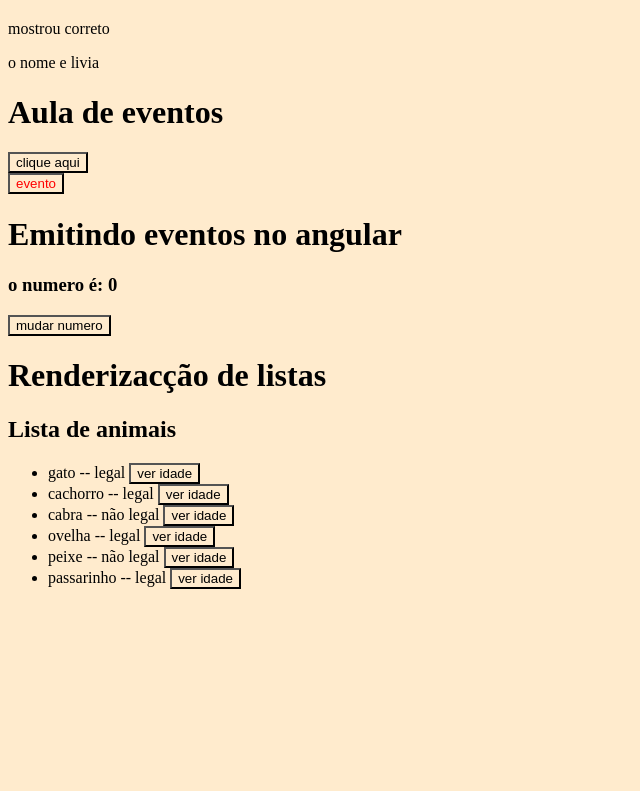
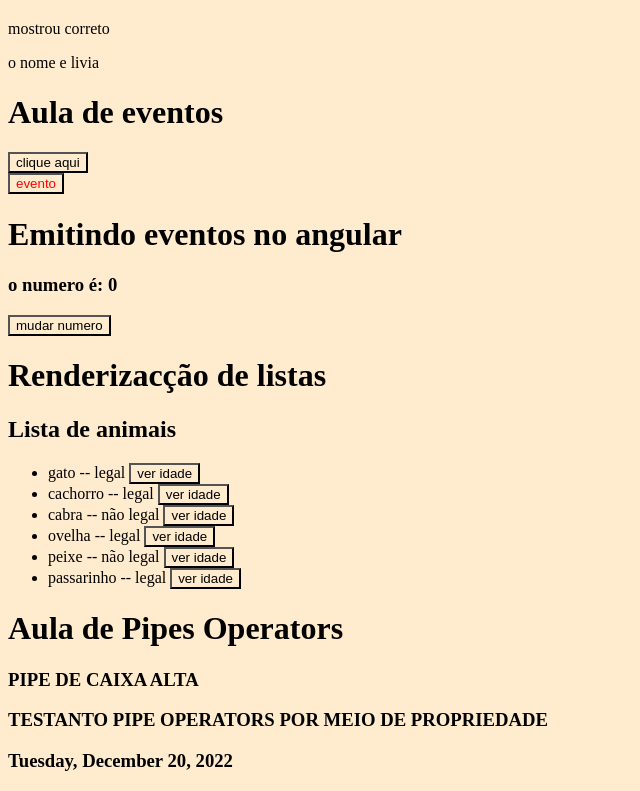
Before and after one commit to liviaandressa/curso-angular13, an Angular app: page / in a window 1280 px wide. Shown: the part 633-1424 px from the top of the page, without its empty margins (0-640 px from the left). Before the commit the page ends 1238 px from the top, so only its background shows below. Built offline with nearby package versions, Linux system fonts and the light colour scheme.

Commit message:
aula de pipe operators - aula 14

```diff
--- a/src/app/app.component.html
+++ b/src/app/app.component.html
@@ -17,3 +17,5 @@
 <app-emitindo-eventos></app-emitindo-eventos>
 
 <app-renderizacao-listas></app-renderizacao-listas>
+
+<app-pipe-operators></app-pipe-operators>
--- a/src/app/app.module.ts
+++ b/src/app/app.module.ts
@@ -12,7 +12,7 @@ import { EventosComponent } from './components/component/eventos/eventos.compone
 import { EmitindoEventosComponent } from './components/component/emitindo-eventos/emitindo-eventos.component';
 import { EmitindoEventosFilhoComponent } from './components/component/emitindo-eventos-filho/emitindo-eventos-filho.component';
 import { RenderizacaoListasComponent } from './components/component/renderizacao-listas/renderizacao-listas.component';
-
+import { PipeOperatorsComponent } from './components/component/pipe-operators/pipe-operators.component';
 
 
 @NgModule({
@@ -25,7 +25,8 @@ import { RenderizacaoListasComponent } from './components/component/renderizacao
     EventosComponent,
     EmitindoEventosComponent,
     EmitindoEventosFilhoComponent,
-    RenderizacaoListasComponent
+    RenderizacaoListasComponent,
+    PipeOperatorsComponent
   ],
   imports: [
     BrowserModule,
--- /dev/null
+++ b/src/app/components/component/pipe-operators/pipe-operators.component.html
@@ -0,0 +1,9 @@
+<h1>Aula de Pipes Operators</h1>
+
+<!--trabalhando com dados que não vem de uma propriedade -->
+
+<h3>{{'pipe de caixa alta' | uppercase}}</h3>
+<h3>{{mensagem | uppercase}}</h3>
+
+<!-- o fullDate simplifica da data-->
+<h3>{{data | date: 'fullDate' }}</h3>
--- /dev/null
+++ b/src/app/components/component/pipe-operators/pipe-operators.component.ts
@@ -0,0 +1,19 @@
+import { DatePipe } from '@angular/common';
+import { Component, OnInit } from '@angular/core';
+
+@Component({
+  selector: 'app-pipe-operators',
+  templateUrl: './pipe-operators.component.html',
+  styleUrls: ['./pipe-operators.component.css']
+})
+export class PipeOperatorsComponent implements OnInit {
+
+  mensagem = 'testanto pipe operators por meio de propriedade';
+
+  data = new Date(); // o new mostra a data atual completa
+  constructor() { }
+
+  ngOnInit() {
+  }
+
+}
```
Also changed, not shown: src/app/components/component/pipe-operators/pipe-operators.component.css (added), 1 other file (tests, documents, lock files or other folders).
